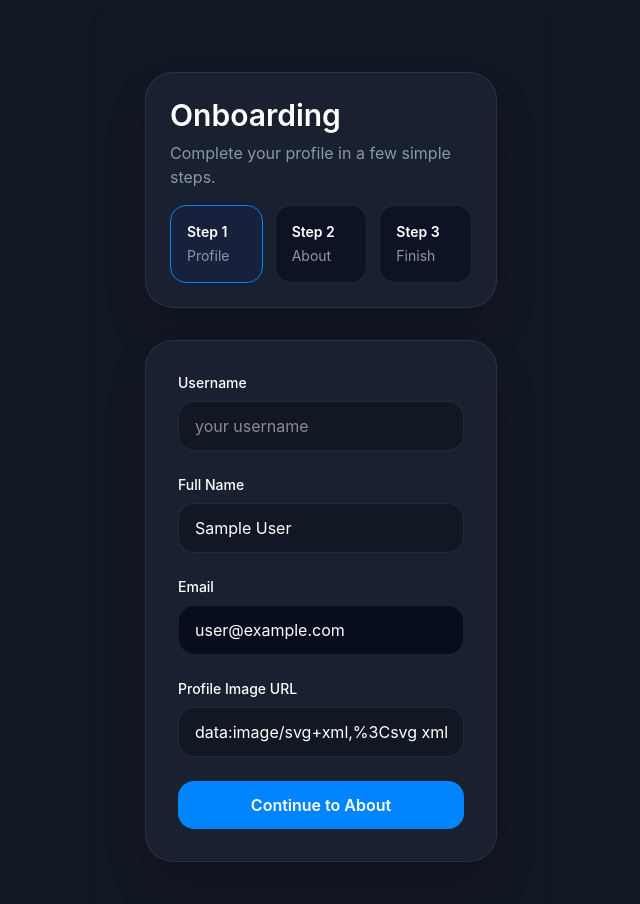
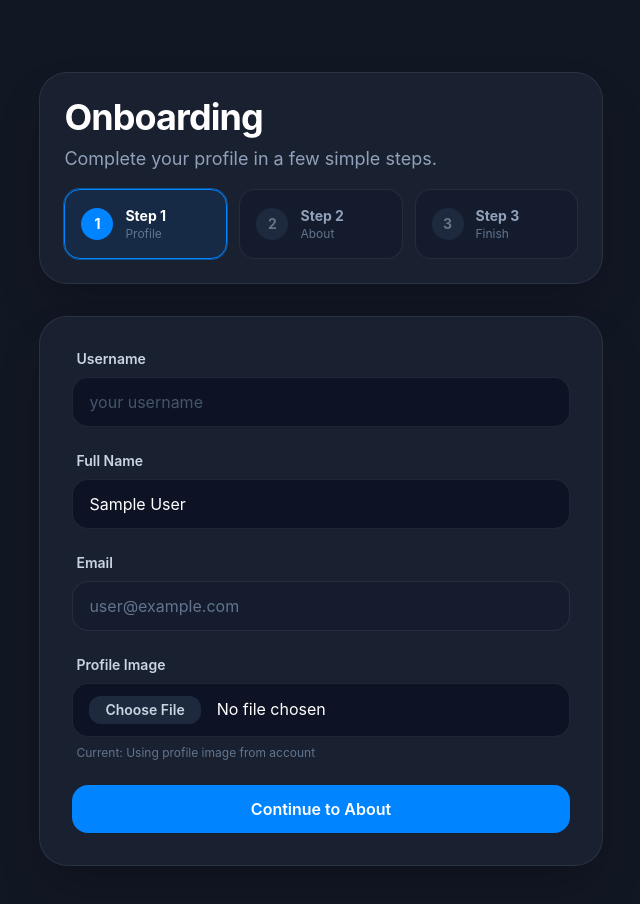
Before and after one commit to Saveroputra37/Finess, a Next.js app: page /onboarding/1 in a window 1280 px wide. Shown: the top 904 px of the page, without its empty margins (319-959 px from the left). Built offline with nearby package versions, Linux system fonts and the light colour scheme; no server answers; the database is empty; sample sign-in values are in the browser's storage.

Commit message:
perbaikkan

```diff
--- a/src/app/(auth)/layout.tsx
+++ b/src/app/(auth)/layout.tsx
@@ -3,7 +3,7 @@ import React from "react";
 export default function AuthLayout({ children }: { children: React.ReactNode }) {
   return (
     <div className="min-h-screen flex items-center justify-center ">
-      <div className="w-full max-w-md p-8 rounded-3xl shadow-lg">
+      <div className="w-full max-w-[60%] p-8 rounded-3xl shadow-lg">
         {children}
       </div>
     </div>
--- a/src/app/(auth)/onboarding/1/page.tsx
+++ b/src/app/(auth)/onboarding/1/page.tsx
@@ -17,6 +17,7 @@ export default function OnboardingStepOne() {
     avatar_url: "",
   });
   const [isLoading, setIsLoading] = useState(true);
+  const [avatarFile, setAvatarFile] = useState<File | null>(null);
   const [isSaving, setIsSaving] = useState(false);
   const [error, setError] = useState<string | null>(null);
 
@@ -100,6 +101,27 @@ export default function OnboardingStepOne() {
     setError(null);
 
     try {
+      let finalAvatarUrl = formData.avatar_url;
+
+      // Proses unggah file jika ada file baru yang dipilih
+      if (avatarFile) {
+        const fileExt = avatarFile.name.split(".").pop();
+        const fileName = `${userId}-${Math.random()}.${fileExt}`;
+        const filePath = `avatars/${fileName}`;
+
+        const { error: uploadError } = await supabase.storage
+          .from("userLog")
+          .upload(filePath, avatarFile);
+
+        if (uploadError) throw uploadError;
+
+        const { data: urlData } = supabase.storage
+          .from("userLog")
+          .getPublicUrl(filePath);
+
+        finalAvatarUrl = urlData.publicUrl;
+      }
+
       const { error: upsertError, status } = await supabase
         .from("users")
         .upsert(
@@ -108,7 +130,7 @@ export default function OnboardingStepOne() {
             username: formData.username,
             full_name: formData.full_name,
             email: formData.email,
-            avatar_url: formData.avatar_url,
+            avatar_url: finalAvatarUrl,
           },
           { onConflict: "id" },
         );
@@ -147,7 +169,7 @@ export default function OnboardingStepOne() {
       <div>
         <label
           htmlFor="username"
-          className="block text-sm font-medium text-white"
+          className="block text-sm font-semibold text-slate-300 ml-1"
         >
           Username
         </label>
@@ -157,7 +179,7 @@ export default function OnboardingStepOne() {
           value={formData.username}
           onChange={handleChange}
           placeholder="your username"
-          className="mt-2 w-full rounded-2xl border border-custom bg-background px-4 py-3 text-white placeholder:text-muted focus:border-primary focus:outline-none focus:ring-2 focus:ring-blue-500/30"
+          className="mt-2 w-full rounded-2xl border border-custom bg-slate-950/50 px-4 py-3 text-white placeholder:text-slate-600 focus:border-primary focus:outline-none focus:ring-2 focus:ring-primary/20 transition-all"
           required
         />
       </div>
@@ -165,7 +187,7 @@ export default function OnboardingStepOne() {
       <div>
         <label
           htmlFor="full_name"
-          className="block text-sm font-medium text-white"
+          className="block text-sm font-semibold text-slate-300 ml-1"
         >
           Full Name
         </label>
@@ -175,13 +197,16 @@ export default function OnboardingStepOne() {
           value={formData.full_name}
           onChange={handleChange}
           placeholder="John Doe"
-          className="mt-2 w-full rounded-2xl border border-custom bg-background px-4 py-3 text-white placeholder:text-muted focus:border-primary focus:outline-none focus:ring-2 focus:ring-blue-500/30"
+          className="mt-2 w-full rounded-2xl border border-custom bg-slate-950/50 px-4 py-3 text-white placeholder:text-slate-600 focus:border-primary focus:outline-none focus:ring-2 focus:ring-primary/20 transition-all"
           required
         />
       </div>
 
       <div>
-        <label htmlFor="email" className="block text-sm font-medium text-white">
+        <label
+          htmlFor="email"
+          className="block text-sm font-semibold text-slate-300 ml-1"
+        >
           Email
         </label>
         <input
@@ -189,25 +214,29 @@ export default function OnboardingStepOne() {
           name="email"
           value={formData.email}
           disabled
-          className="mt-2 w-full rounded-2xl border border-custom bg-slate-950/70 px-4 py-3 text-white"
+          className="mt-2 w-full rounded-2xl border border-custom bg-slate-900/40 px-4 py-3 text-slate-500 cursor-not-allowed"
         />
       </div>
 
       <div>
         <label
           htmlFor="avatar_url"
-          className="block text-sm font-medium text-white"
+          className="block text-sm font-semibold text-slate-300 ml-1"
         >
-          Profile Image URL
+          Profile Image
         </label>
         <input
           id="avatar_url"
-          name="avatar_url"
-          value={formData.avatar_url}
-          onChange={handleChange}
-          placeholder="https://..."
-          className="mt-2 w-full rounded-2xl border border-custom bg-background px-4 py-3 text-white placeholder:text-muted focus:border-primary focus:outline-none focus:ring-2 focus:ring-blue-500/30"
+          type="file"
+          accept="image/*"
+          onChange={(e) => setAvatarFile(e.target.files?.[0] || null)}
+          className="mt-2 w-full rounded-2xl border border-custom bg-slate-950/50 px-4 py-3 text-white file:mr-4 file:rounded-xl file:border-0 file:bg-slate-800 file:px-4 file:py-1 file:text-sm file:font-semibold file:text-slate-300 hover:file:bg-slate-700 transition-all cursor-pointer"
         />
+        {formData.avatar_url && !avatarFile && (
+          <p className="mt-2 text-xs text-slate-500 ml-1">
+            Current: Using profile image from account
+          </p>
+        )}
       </div>
 
       <button
--- a/src/app/(auth)/onboarding/2/page.tsx
+++ b/src/app/(auth)/onboarding/2/page.tsx
@@ -17,6 +17,7 @@ export default function OnboardingStepTwo() {
     cover_url: "",
   });
   const [isLoading, setIsLoading] = useState(true);
+  const [coverFile, setCoverFile] = useState<File | null>(null);
   const [isSaving, setIsSaving] = useState(false);
   const [error, setError] = useState<string | null>(null);
 
@@ -88,6 +89,27 @@ export default function OnboardingStepTwo() {
     setError(null);
 
     try {
+      let finalCoverUrl = formData.cover_url;
+
+      // Proses unggah file cover
+      if (coverFile) {
+        const fileExt = coverFile.name.split(".").pop();
+        const fileName = `${userId}-${Math.random()}.${fileExt}`;
+        const filePath = `covers/${fileName}`;
+
+        const { error: uploadError } = await supabase.storage
+          .from("userLog")
+          .upload(filePath, coverFile);
+
+        if (uploadError) throw uploadError;
+
+        const { data: urlData } = supabase.storage
+          .from("userLog")
+          .getPublicUrl(filePath);
+
+        finalCoverUrl = urlData.publicUrl;
+      }
+
       const { error: updateError, status } = await supabase
         .from("users")
         .update({
@@ -95,7 +117,7 @@ export default function OnboardingStepTwo() {
           location: formData.location || null,
           website: formData.website || null,
           wallet_address: formData.wallet_address || null,
-          cover_url: formData.cover_url || null,
+          cover_url: finalCoverUrl || null,
         })
         .eq("id", userId);
 
@@ -133,7 +155,10 @@ export default function OnboardingStepTwo() {
       )}
 
       <div>
-        <label htmlFor="bio" className="block text-sm font-medium text-white">
+        <label
+          htmlFor="bio"
+          className="block text-sm font-semibold text-slate-300 ml-1"
+        >
           Bio
         </label>
         <textarea
@@ -143,7 +168,7 @@ export default function OnboardingStepTwo() {
           onChange={handleChange}
           maxLength={160}
           placeholder="Tell people about yourself"
-          className="mt-2 w-full min-h-[120px] rounded-2xl border border-custom bg-background px-4 py-3 text-white placeholder:text-muted focus:border-primary focus:outline-none focus:ring-2 focus:ring-blue-500/30"
+          className="mt-2 w-full min-h-[120px] rounded-2xl border border-custom bg-slate-950/50 px-4 py-3 text-white placeholder:text-slate-600 focus:border-primary focus:outline-none focus:ring-2 focus:ring-primary/20 transition-all resize-none"
         />
       </div>
 
@@ -151,7 +176,7 @@ export default function OnboardingStepTwo() {
         <div>
           <label
             htmlFor="location"
-            className="block text-sm font-medium text-white"
+            className="block text-sm font-semibold text-slate-300 ml-1"
           >
             Location
           </label>
@@ -161,14 +186,14 @@ export default function OnboardingStepTwo() {
             value={formData.location}
             onChange={handleChange}
             placeholder="Jakarta, Indonesia"
-            className="mt-2 w-full rounded-2xl border border-custom bg-background px-4 py-3 text-white placeholder:text-muted focus:border-primary focus:outline-none focus:ring-2 focus:ring-blue-500/30"
+            className="mt-2 w-full rounded-2xl border border-custom bg-slate-950/50 px-4 py-3 text-white placeholder:text-slate-600 focus:border-primary focus:outline-none focus:ring-2 focus:ring-primary/20 transition-all"
           />
         </div>
 
         <div>
           <label
             htmlFor="website"
-            className="block text-sm font-medium text-white"
+            className="block text-sm font-semibold text-slate-300 ml-1"
           >
             Website
           </label>
@@ -178,7 +203,7 @@ export default function OnboardingStepTwo() {
             value={formData.website}
             onChange={handleChange}
             placeholder="https://yourwebsite.com"
-            className="mt-2 w-full rounded-2xl border border-custom bg-background px-4 py-3 text-white placeholder:text-muted focus:border-primary focus:outline-none focus:ring-2 focus:ring-blue-500/30"
+            className="mt-2 w-full rounded-2xl border border-custom bg-slate-950/50 px-4 py-3 text-white placeholder:text-slate-600 focus:border-primary focus:outline-none focus:ring-2 focus:ring-primary/20 transition-all"
           />
         </div>
       </div>
@@ -187,7 +212,7 @@ export default function OnboardingStepTwo() {
         <div>
           <label
             htmlFor="wallet_address"
-            className="block text-sm font-medium text-white"
+            className="block text-sm font-semibold text-slate-300 ml-1"
           >
             Wallet Address
           </label>
@@ -197,24 +222,23 @@ export default function OnboardingStepTwo() {
             value={formData.wallet_address}
             onChange={handleChange}
             placeholder="0x123..."
-            className="mt-2 w-full rounded-2xl border border-custom bg-background px-4 py-3 text-white placeholder:text-muted focus:border-primary focus:outline-none focus:ring-2 focus:ring-blue-500/30"
+            className="mt-2 w-full rounded-2xl border border-custom bg-slate-950/50 px-4 py-3 text-white placeholder:text-slate-600 focus:border-primary focus:outline-none focus:ring-2 focus:ring-primary/20 transition-all"
           />
         </div>
 
         <div>
           <label
             htmlFor="cover_url"
-            className="block text-sm font-medium text-white"
+            className="block text-sm font-semibold text-slate-300 ml-1"
           >
-            Cover Image URL
+            Cover Image
           </label>
           <input
             id="cover_url"
-            name="cover_url"
-            value={formData.cover_url}
-            onChange={handleChange}
-            placeholder="https://..."
-            className="mt-2 w-full rounded-2xl border border-custom bg-background px-4 py-3 text-white placeholder:text-muted focus:border-primary focus:outline-none focus:ring-2 focus:ring-blue-500/30"
+            type="file"
+            accept="image/*"
+            onChange={(e) => setCoverFile(e.target.files?.[0] || null)}
+            className="mt-2 w-full rounded-2xl border border-custom bg-slate-950/50 px-4 py-3 text-white file:mr-4 file:rounded-xl file:border-0 file:bg-slate-800 file:px-4 file:py-1 file:text-sm file:font-semibold file:text-slate-300 hover:file:bg-slate-700 transition-all cursor-pointer"
           />
         </div>
       </div>
--- a/src/app/(auth)/onboarding/3/page.tsx
+++ b/src/app/(auth)/onboarding/3/page.tsx
@@ -104,19 +104,55 @@ export default function OnboardingStepThree() {
         </div>
       )}
 
-        <div className="rounded-3xl border border-custom bg-slate-950/80 p-6">
-          <h2 className="text-2xl font-semibold text-white">You're almost ready</h2>
-          <p className="mt-3 text-muted">
+      <div className="rounded-3xl border border-custom bg-slate-950/50 p-6 shadow-inner">
+        <h2 className="text-3xl font-bold text-white tracking-tight">
+          You're almost ready
+        </h2>
+        <p className="mt-3 text-slate-400">
           Review your onboarding and finish to experience the app.
         </p>
         <ul className="mt-5 space-y-3 text-white">
-            <li className="rounded-2xl bg-background/80 p-4">
-              <p className="font-semibold">Step 1</p>
-              <p className="text-sm text-muted">Profile details saved.</p>
+          <li className="rounded-2xl bg-slate-900/50 border border-emerald-500/20 p-4 flex items-center justify-between transition-all hover:bg-slate-900/80">
+            <div>
+              <p className="font-bold text-white">Step 1</p>
+              <p className="text-sm text-slate-500">Profile details saved.</p>
+            </div>
+            <div className="bg-emerald-500/20 p-1 rounded-full">
+              <svg
+                className="w-5 h-5 text-emerald-500"
+                fill="none"
+                stroke="currentColor"
+                viewBox="0 0 24 24"
+              >
+                <path
+                  strokeLinecap="round"
+                  strokeLinejoin="round"
+                  strokeWidth="3"
+                  d="M5 13l4 4L19 7"
+                />
+              </svg>
+            </div>
           </li>
-            <li className="rounded-2xl bg-background/80 p-4">
-              <p className="font-semibold">Step 2</p>
-              <p className="text-sm text-muted">About details saved.</p>
+          <li className="rounded-2xl bg-slate-900/50 border border-emerald-500/20 p-4 flex items-center justify-between transition-all hover:bg-slate-900/80">
+            <div>
+              <p className="font-bold text-white">Step 2</p>
+              <p className="text-sm text-slate-500">About details saved.</p>
+            </div>
+            <div className="bg-emerald-500/20 p-1 rounded-full">
+              <svg
+                className="w-5 h-5 text-emerald-500"
+                fill="none"
+                stroke="currentColor"
+                viewBox="0 0 24 24"
+              >
+                <path
+                  strokeLinecap="round"
+                  strokeLinejoin="round"
+                  strokeWidth="3"
+                  d="M5 13l4 4L19 7"
+                />
+              </svg>
+            </div>
           </li>
         </ul>
       </div>
--- a/src/app/(auth)/onboarding/layout.tsx
+++ b/src/app/(auth)/onboarding/layout.tsx
@@ -18,12 +18,14 @@ export default function OnboardingLayout({
   const activeStep = Number(pathname?.split("/").pop() ?? "1");
 
   return (
-    <div className="min-h-screen bg-background flex items-center justify-center px-4 py-10">
-      <div className="w-full max-w-3xl">
+    <div className="min-h-screen bg-background flex items-center justify-center py-10">
+      <div className="w-[80%]">
         <div className="mb-8 rounded-[28px] border border-custom bg-card p-6 shadow-2xl">
           <div className="mb-4">
-            <h1 className="text-3xl font-semibold text-white">Onboarding</h1>
-            <p className="text-muted mt-2">
+            <h1 className="text-4xl font-bold text-white tracking-tight">
+              Onboarding
+            </h1>
+            <p className="text-slate-400 mt-2 text-lg">
               Complete your profile in a few simple steps.
             </p>
           </div>
@@ -31,17 +33,31 @@ export default function OnboardingLayout({
           <div className="grid gap-3 md:grid-cols-3">
             {steps.map((step) => {
               const isActive = step.number === activeStep;
+              const isCompleted = step.number < activeStep;
               return (
                 <div
                   key={step.number}
-                  className={`rounded-2xl border px-4 py-4 transition ${
+                  className={`rounded-2xl border p-4 transition-all duration-300 flex items-center gap-3 ${
                     isActive
-                      ? "border-primary bg-blue-950/30"
-                      : "border-custom bg-slate-950/50"
+                      ? "border-primary bg-primary/10 ring-1 ring-primary/50"
+                      : isCompleted
+                        ? "border-emerald-500/50 bg-emerald-500/5"
+                        : "border-custom bg-slate-900/50"
                   }`}
                 >
-                  <p className="text-sm font-semibold text-white">Step {step.number}</p>
-                  <p className="text-sm text-muted mt-1">{step.label}</p>
+                  <div
+                    className={`w-8 h-8 rounded-full flex items-center justify-center text-sm font-bold transition-colors ${isActive ? "bg-primary text-white" : isCompleted ? "bg-emerald-500 text-white" : "bg-slate-800 text-slate-500"}`}
+                  >
+                    {step.number}
+                  </div>
+                  <div>
+                    <p
+                      className={`text-sm font-bold ${isActive ? "text-white" : "text-slate-400"}`}
+                    >
+                      Step {step.number}
+                    </p>
+                    <p className="text-xs text-slate-500">{step.label}</p>
+                  </div>
                 </div>
               );
             })}
```
Lines whose indentation alone changed are shown as unchanged.
